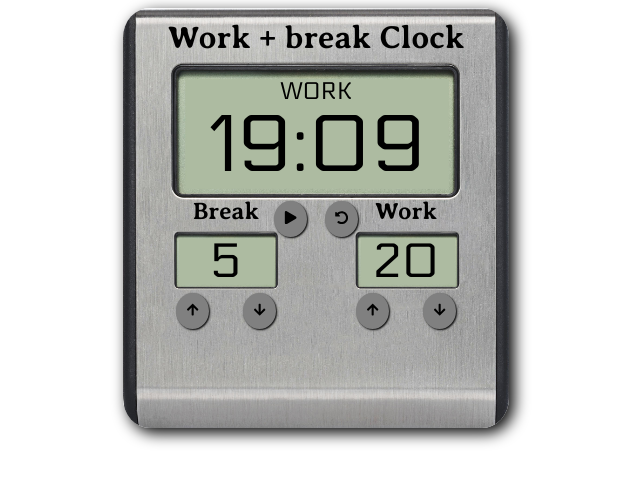
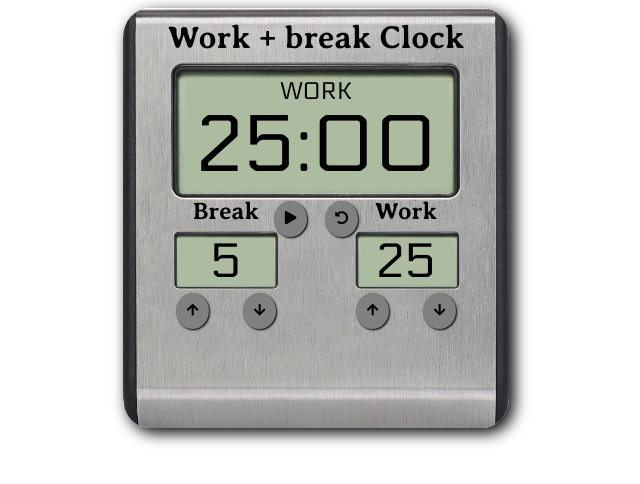
Before and after one commit to xDKey/work-break-clock, a React (Create React App) app: page / in a window 1280 px wide. Shown: the top 484 px of the page, without its empty margins (324-964 px from the left). Built offline with nearby package versions, Linux system fonts and the light colour scheme.

Commit message:
feat(control): timer updating by control

```diff
--- a/src/components/App.js
+++ b/src/components/App.js
@@ -2,6 +2,7 @@ import styled from 'styled-components';
 import Timer from './Timer';
 import backgroundImage from '../assets/main-background.jpg';
 import Control from './Control';
+import { useEffect, useState } from 'react';
 
 const Title = styled.div`
   font-family: Averia;
@@ -41,19 +42,38 @@ const ControlWrapper = styled.div`
 `;
 
 const App = () => {
-  const reset = () => {
-    console.log('reset');
-  };
+  const [breakTime, setBreakTime] = useState(5);
+  const [workTime, setWorkTime] = useState(25);
+  const [isBreak, setIsBreak] = useState(false);
+  const [currentTime, setCurrentTime] = useState(`${workTime}:00`);
+  const reset = () => {};
+
+  useEffect(() => {
+    if (isBreak) setCurrentTime(breakTime + ':00')
+    if (!isBreak) setCurrentTime(workTime + ':00')
+  }, [breakTime, workTime])
 
   return (
     <BackgroundTimer>
       <Title>Work + break Clock</Title>
       <TimerWrapper>
-        <Timer timerLabel='Work' time='19:09' clearAll={reset} />
+        <Timer
+          timerLabel={isBreak ? 'break' : 'work'}
+          time={currentTime}
+          clearAll={reset}
+        />
       </TimerWrapper>
       <ControlWrapper>
-        <Control controlType='break' time='5' />
-        <Control controlType='work' time='20' />
+        <Control
+          controlType='break'
+          time={breakTime}
+          handleSetTime={setBreakTime}
+        />
+        <Control
+          controlType='work'
+          time={workTime}
+          handleSetTime={setWorkTime}
+        />
       </ControlWrapper>
     </BackgroundTimer>
   );
--- a/src/components/Control.js
+++ b/src/components/Control.js
@@ -35,7 +35,12 @@ const Controls = styled.div`
   justify-content: space-between;
 `;
 
-const Control = ({ controlType, time }) => {
+const Control = ({ controlType, time, handleSetTime }) => {
+  const handleClick = ({ type }) => {
+    if (type === 'INC') handleSetTime(time + 1)
+    if (type === 'DEC') handleSetTime(time - 1)
+  };
+
   return (
     <StyledTimer>
       <TimerLabel id={controlType + '-label'}>
@@ -43,10 +48,16 @@ const Control = ({ controlType, time }) => {
       </TimerLabel>
       <Time it={controlType + '-length'}>{time}</Time>
       <Controls>
-        <Button id={controlType + '-increment'}>
+        <Button
+          id={controlType + '-increment'}
+          onClick={() => handleClick({ type: 'INC' })}
+        >
           <FaArrowUp />
         </Button>
-        <Button id={controlType + '-decrement'}>
+        <Button
+          id={controlType + '-decrement'}
+          onClick={() => handleClick({ type: 'DEC' })}
+        >
           <FaArrowDown />
         </Button>
       </Controls>
```
